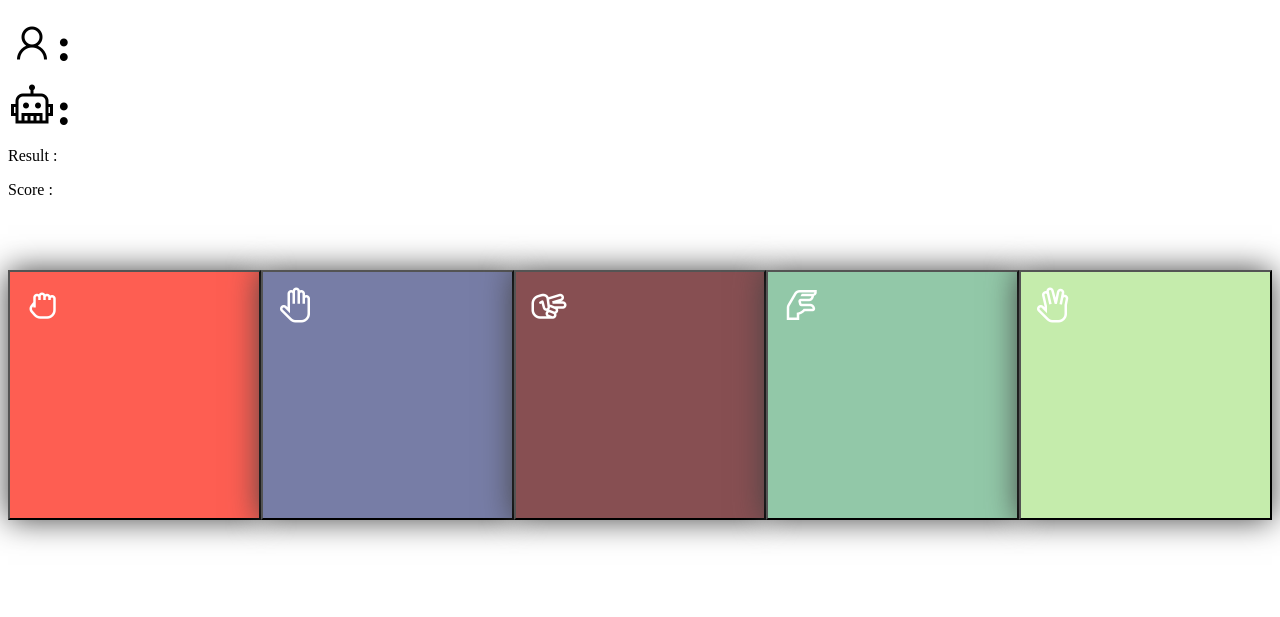
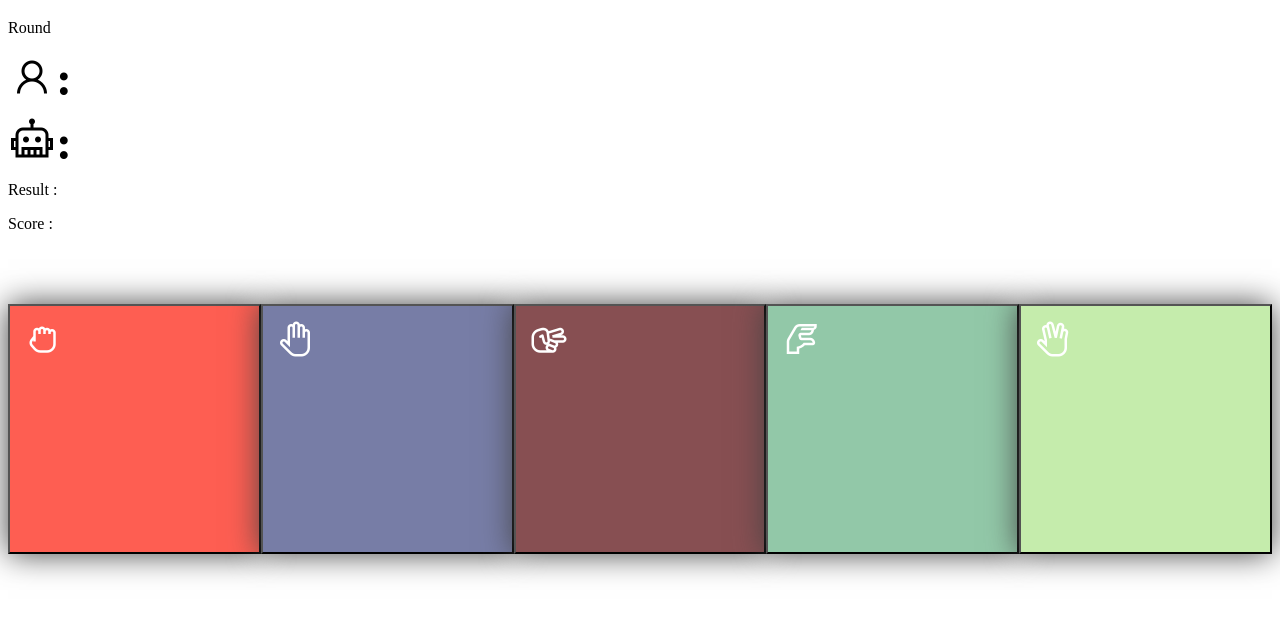
Before and after one commit to Alphasnoopy/odin-rock-paper-scissors, a website: page index.html in a window 1280 px wide. Shown: the part 61-678 px from the top of the page. Drawn offline with nearby package versions, Linux system fonts and the light colour scheme.

Commit message:
Add round line section at top of game body

```diff
--- a/index.html
+++ b/index.html
@@ -15,6 +15,10 @@
         </header>
         <main>
             <div class="gameBody">
+                <div class="roundLine outputLine">
+                    <p class="round">Round </p>
+                    <p class="text roundNum"></p>
+                </div>
                 <div class="playerChoice outputLine">
                     <i class="las la-user">: </i>
                     <p class="text choiceMsg"></p>
--- /dev/null
+++ b/package.json
@@ -0,0 +1,5 @@
+{
+  "dependencies": {
+    "typewriter-effect": "^2.19.0"
+  }
+}
```
Also changed, not shown: 1 other file.
